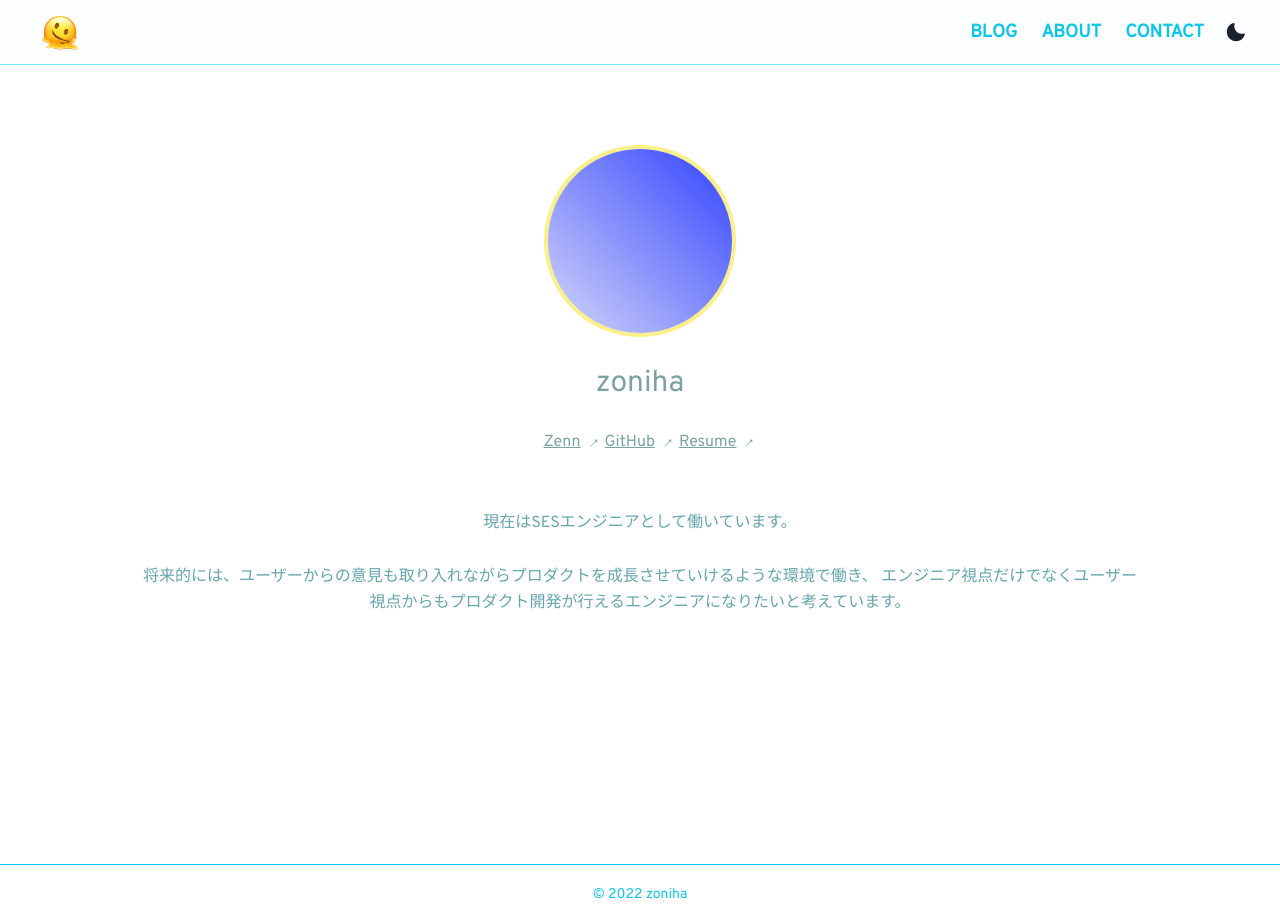
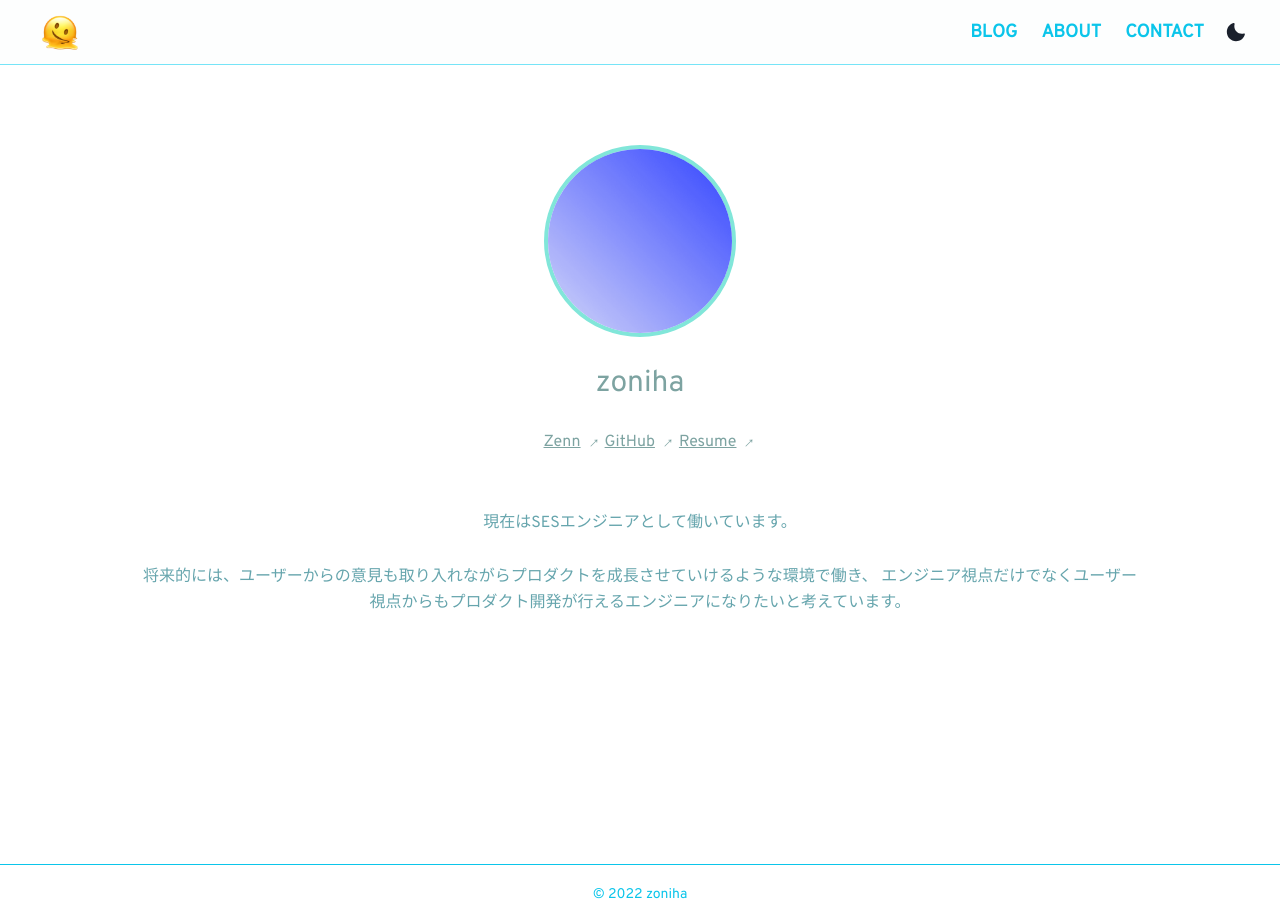
Before and after one commit to rerelurelu/kilonova, a Next.js app: page /about in a window 1280 px wide. Built offline with nearby package versions, Linux system fonts and the light colour scheme; no server answers.

Commit message:
layout: Change border color for avatar

```diff
--- a/src/pages/about.tsx
+++ b/src/pages/about.tsx
@@ -35,7 +35,7 @@ const About: NextPage = () => {
           src={'avatar.png'}
           boxSize={'192px'}
           border={'4px'}
-          borderColor={'yellow.200'}
+          borderColor={'teal.200'}
           borderRadius={'full'}
           alt={`zoniha's avatar`}
         />
```
